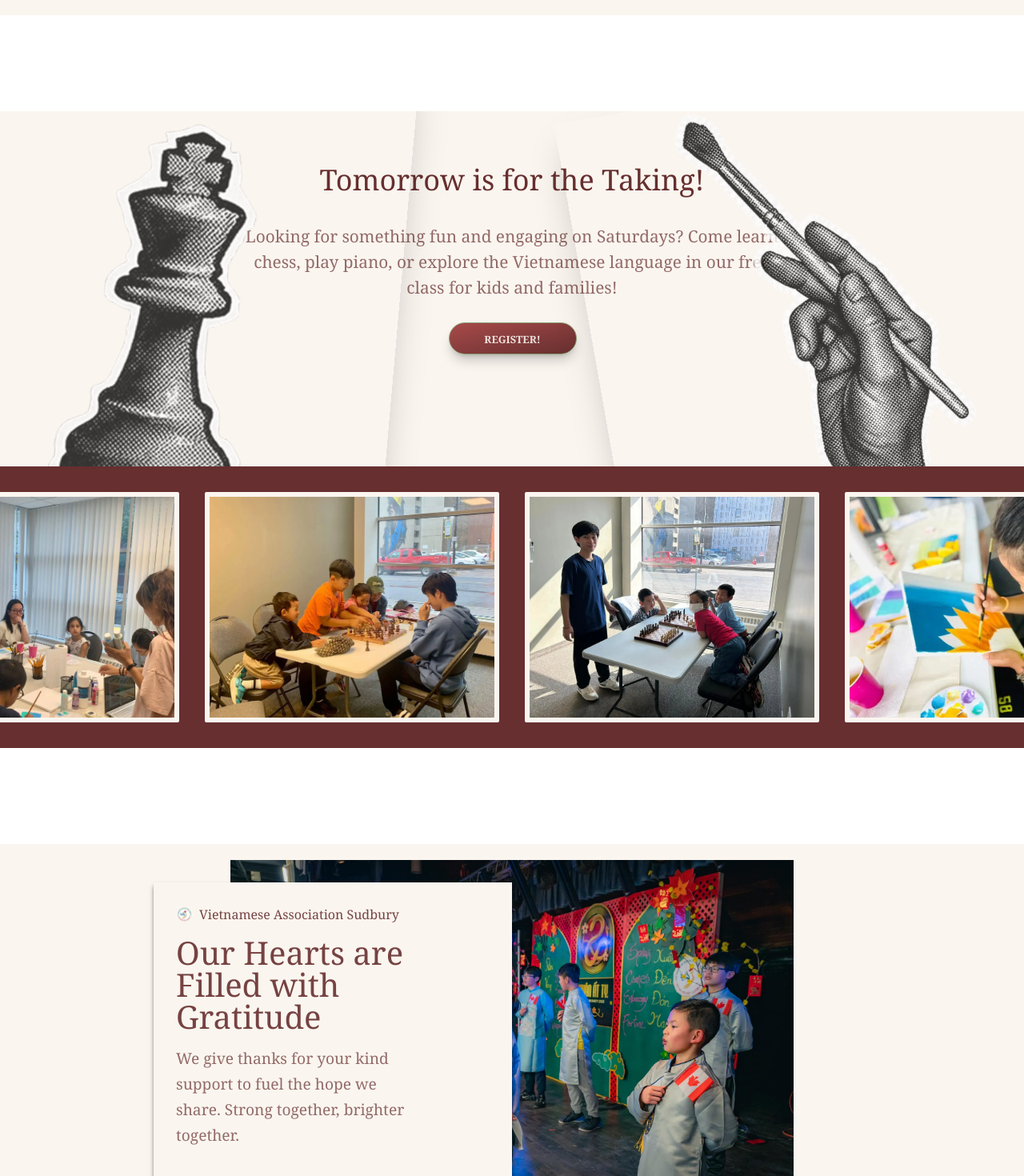
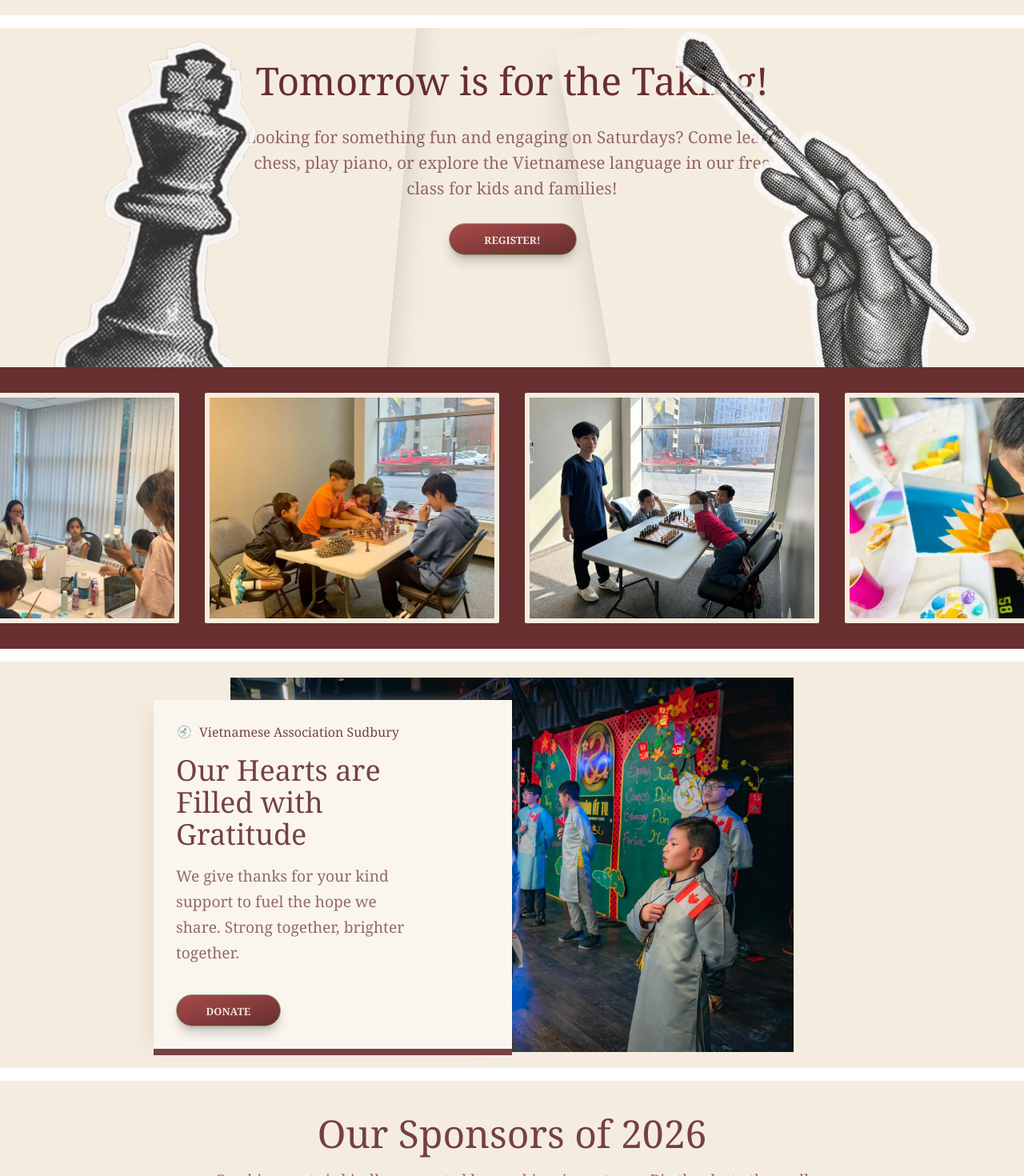
Before and after one commit to dongphusang/vas-web, a React (Vite) app: page / in a window 1280 px wide. Shown: the part 1060-2530 px from the top of the page at 80% size. Built offline with nearby package versions, Linux system fonts and the light colour scheme.

Commit message:
Sync Push

```diff
--- a/src/components/DonationCard.tsx
+++ b/src/components/DonationCard.tsx
@@ -2,8 +2,8 @@ import orgLogo from "../assets/org-logo.svg"
 
 export default function DonationCard() {
     return (
-        <div className="shadow-md shadow-black/50
-                        lg:absolute lg:w-[28rem] lg:right-[22rem] lg:top-[1.75rem]">
+        <div className="shadow-[0_19px_48px_#E1C5A3]
+                        lg:absolute lg:w-[28rem] lg:right-[22rem] lg:top-[1.75rem] lg:shadow-[-20px_0_19px_-8px_#F0E2D1]">
             <div className="flex flex-col justify-center items-stretch gap-y-4 p-7 border-b-8 border-b-[#672F2F]/90 bg-[#FAF5EF]">
                 {/* organization title */}
                 <section className="flex flex-row gap-x-2">
@@ -14,7 +14,7 @@ export default function DonationCard() {
                 {/* title & description */}
                 <section className="flex flex-col gap-y-4
                                     lg:w-[75%]">
-                    <h1 className="text-[2.5rem] text-[#672F2F]/90"> Our Hearts are Filled with Gratitude </h1>
+                    <h1 className="text-4xl text-[#672F2F]/90"> Our Hearts are Filled with Gratitude </h1>
                     <p className="text-[1.1rem] leading-8 font-medium text-[#672F2F]/70 lg:text-[1.2rem]"> We give thanks for your kind support to fuel the hope we share. Strong together, brighter together. </p>
                 </section>
 
--- a/src/components/SponsorCard.tsx
+++ b/src/components/SponsorCard.tsx
@@ -4,7 +4,7 @@ import "./style.css";
 export default function SponsorCard({ imageLocation = "empty", link="empty"} : { imageLocation?: string, link?: string }) {
     return (
         <>
-            <div className="flex justify-center items-center px-1 py-2 w-[16rem] h-[11rem] border-t-6 border-t-[#672F2F] bg-[#ffffff] object-contain">
+            <div className="flex justify-center items-center px-1 py-2 w-[16rem] h-[11rem] border-t-6 border-t-[#672F2F] bg-[#ffffff] object-contain shadow-[0_8px_16px_#F0E2D1]">
                 <a href={link} target="_blank"><img src={imageLocation} alt="loading" className="w-[12rem]"/></a>
             </div>
         </>
--- a/src/sections/Home/Donation.tsx
+++ b/src/sections/Home/Donation.tsx
@@ -7,8 +7,8 @@ export default function Donation () {
     return (
         <>
         {/* Donation Section */}
-            <div className="flex flex-col items-center justify-center bg-[#FAF5EF] mb-30 p-5">
-                <div className="lg:relative bg-amber-200">
+            <div className="flex flex-col items-center justify-center bg-[#F5ECE0] mb-4 p-5">
+                <div className="lg:relative">
                     {/*background image*/}
                     <img src={donationBg} alt="loading" className="w-[44rem] object-cover hidden lg:block"/>
                     {/* donate card */}
--- a/src/sections/Home/Hero.tsx
+++ b/src/sections/Home/Hero.tsx
@@ -4,7 +4,7 @@ import landingGallery from "../../assets/landing-gallery.png";
 export default function Hero () {
     return (
         <>
-            <div className="flex flex-col p-10 mb-30 gap-y-20 bg-[#FAF5EF]">
+            <div className="flex flex-col p-10 mb-4 gap-y-20 bg-[#F5ECE0]">
                 {/* welcome */}
                 <section className="flex flex-col gap-y-10 md:items-center md:text-center">
                     <h1 className="text-5xl leading-18 tracking-wide"> {HOME.WELCOME_TITLE} </h1>
--- a/src/sections/Home/ProgramOffering.tsx
+++ b/src/sections/Home/ProgramOffering.tsx
@@ -14,13 +14,13 @@ import thumb6 from '../../assets/programoff-thumb6.webp'
 export default function ProgramOffering () {
     return (
         <>
-            <div className="relative flex flex-col justify-center items-center gap-y-20 pt-5 mb-30 overflow-hidden bg-[#FAF5EF] md:gap-y-25 w-full">
+            <div className="relative flex flex-col justify-center items-center gap-y-20 mb-4 overflow-hidden bg-[#F5ECE0] md:gap-y-25 w-full">
                 {/* title */}
-                <section className="flex flex-col justify-center items-start px-10 gap-y-7
+                <section className="flex flex-col justify-center items-start pt-10 px-10 gap-y-7
                                     md:max-w-5/6 md:p-10
                                     lg:max-w-3/5 lg:items-center">
-                    <h1 className="leading-13 text-5xl
-                                   lg:text-4xl"> {HOME.PROGRAM_OFFERING_TITLE} </h1>
+                    <h1 className="leading-13 text-4xl
+                                   lg:text-5xl"> {HOME.PROGRAM_OFFERING_TITLE} </h1>
                     <p className="leading-8 font-medium text-[#672F2F]/70
                                   md:text-[1.3rem]
                                   lg:text-center"> {HOME.PROGRAM_OFFERING_TEXT} </p>
--- a/src/sections/Home/Sponsor.tsx
+++ b/src/sections/Home/Sponsor.tsx
@@ -24,11 +24,11 @@ import SponsorCard from "../../components/SponsorCard";
 export default function Sponsor () {
     return (
         <>
-            <div className="flex flex-col gap-[3rem] p-10 mb-30 bg-[#FAF5EF]
+            <div className="flex flex-col gap-[3rem] p-10 mb-8 bg-[#F5ECE0]
                             lg:items-center lg:text-center lg:gap-[5rem]">
                 {/* title & descriptio*/}
                 <section className="flex flex-col gap-[1rem]">
-                    <h1 className="text-[2.5rem] text-[#672F2F]/90"> Our Sponsors of 2026 </h1>
+                    <h1 className="leading-13 text-4xl text-[#672F2F]/90 lg:text-5xl"> Our Sponsors of 2026 </h1>
                     <p className="text-[1.1rem] leading-8 font-medium text-[#672F2F]/70 lg:text-[1.2rem]"> Our big events is kindly supported by our big wig partners. Big thanks to them all </p>
                 </section>
 
@@ -41,9 +41,9 @@ export default function Sponsor () {
                         <h2 className="text-[2rem] gradient-header"> Golden Lion Patron </h2>
                     </section>
                     {/* sponsors */}
-                    <section className="flex flex-col gap-[2rem]
+                    <section className="flex flex-col gap-[1rem]
                                         md:grid md:grid-cols-2 md:w-fit md:auto-rows-auto
-                                        lg:grid lg:grid-cols-3">
+                                        lg:grid lg:grid-cols-3 lg:gap-[2rem]">
                         <SponsorCard imageLocation={huLogo} link="https://www.huntingtonu.ca/"/>
                         <SponsorCard imageLocation={valleyPoultry} link="https://www.facebook.com/valleypoultrypackers/"/>
                         <SponsorCard imageLocation={wellnessLogo} link="https://sudburywellnessstudio.com/"/>
@@ -59,9 +59,9 @@ export default function Sponsor () {
                         <h2 className="text-[2rem] gradient-header"> Phoenix Sponsor </h2>
                     </section>
                     {/* sponsors */}
-                    <section className="flex flex-col gap-[2rem]
+                    <section className="flex flex-col gap-[1rem]
                                         md:grid md:grid-cols-2 md:w-fit
-                                        lg:grid lg:auto-rows-auto">
+                                        lg:grid lg:auto-rows-auto lg:gap-[2rem]">
                         <SponsorCard imageLocation={innovaLogo} link="https://inwp.ca/"/>
                         <SponsorCard imageLocation={anonymousLogo} link=""/>
                     </section>
@@ -131,7 +131,8 @@ export default function Sponsor () {
                     </section>
                     {/* sponsors */}
                     <section className="flex flex-col gap-[1rem]
-                                        md:grid md:grid-cols-1 md:w-fit">
+                                        md:grid md:grid-cols-1 md:w-fit
+                                        lg:gap-[2rem]">
                         <SponsorCard imageLocation={anonymousLogo} link=""/>
                     </section>
                 </div>
@@ -146,7 +147,8 @@ export default function Sponsor () {
                     </section>
                     {/* sponsors */}
                     <section className="flex flex-col gap-[1rem]
-                                        md:grid md:grid-cols-1 md:w-fit">
+                                        md:grid md:grid-cols-1 md:w-fit
+                                        lg:gap-[2rem]">
                         <SponsorCard imageLocation={dustinLogo} link=""/>
                     </section>
                 </div>
--- a/src/sections/Home/style.css
+++ b/src/sections/Home/style.css
@@ -28,7 +28,7 @@
 }
 
 @utility program-img {
-    @apply h-[18rem] w-[23rem] object-cover shrink-0 rounded-xs border-[#FAF5EF] border-6
+    @apply h-[18rem] w-[23rem] object-cover shrink-0 rounded-xs border-[#F5ECE0] border-6
 }
 
 @keyframes slide {
```
Also changed, not shown: 1 other file (tests, documents, lock files or other folders).
